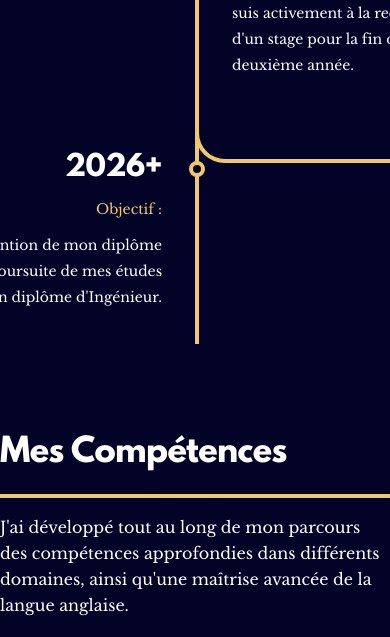
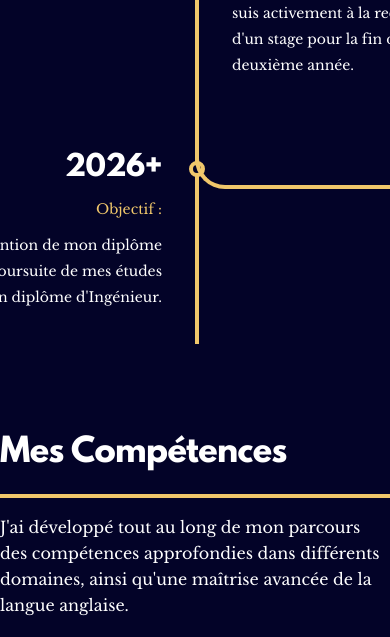
Before and after one commit to HayroMaki/Portfolio, a plain HTML site: page index.html in a window 390 px wide. Shown: the part 2180-2817 px from the top of the page. Drawn offline with nearby package versions, Linux system fonts and the light colour scheme.

Commit message:
Updated PortfolioStyleSheet.css

```diff
--- a/PortfolioStyleSheet.css
+++ b/PortfolioStyleSheet.css
@@ -542,7 +542,7 @@ p.skill-desc {
     }
     .post-timeline {
         position:relative;
-        margin-top: 0px;
+        margin-top: 26px;
         float: right;
         height: 30px;
         width: 50%;
```
